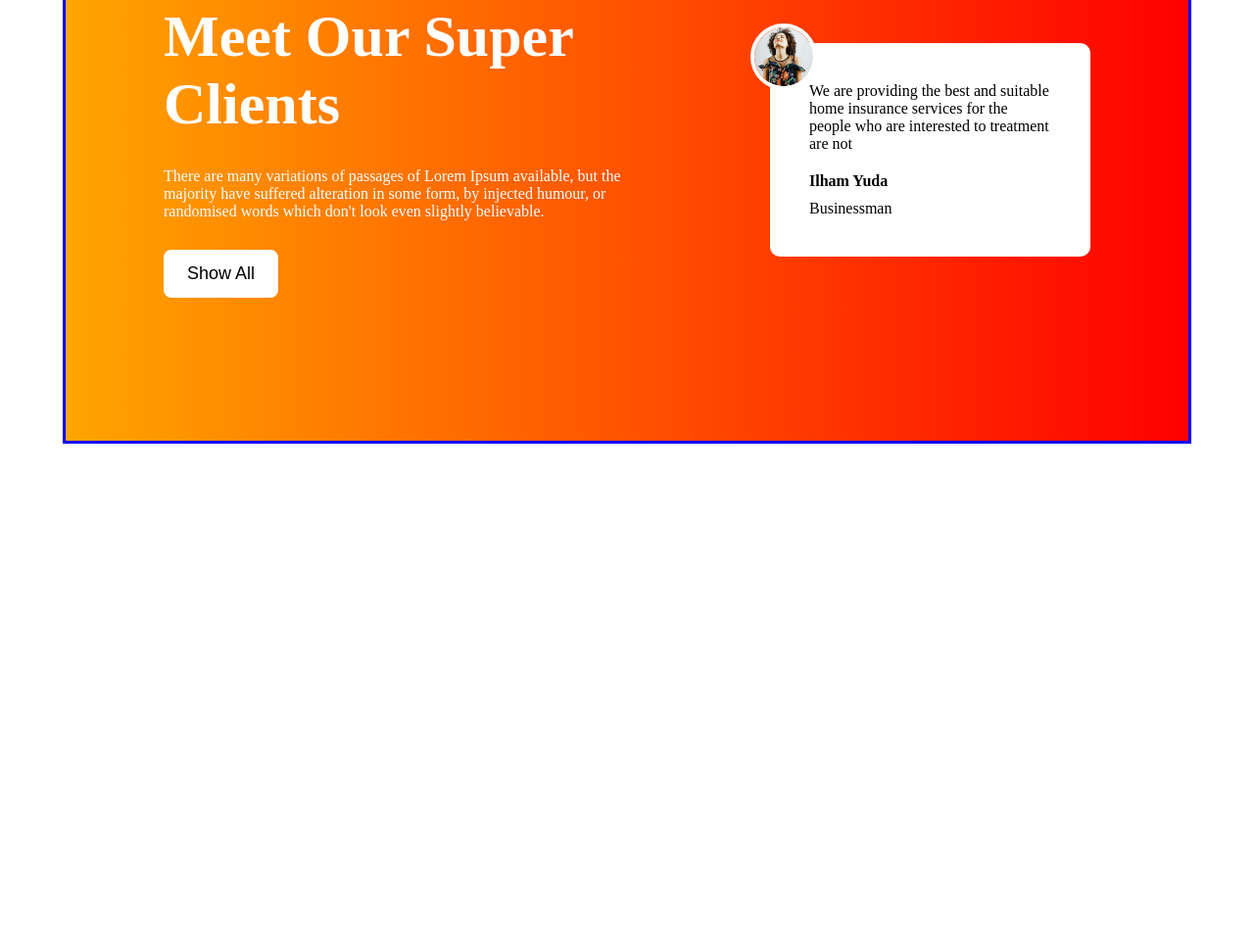
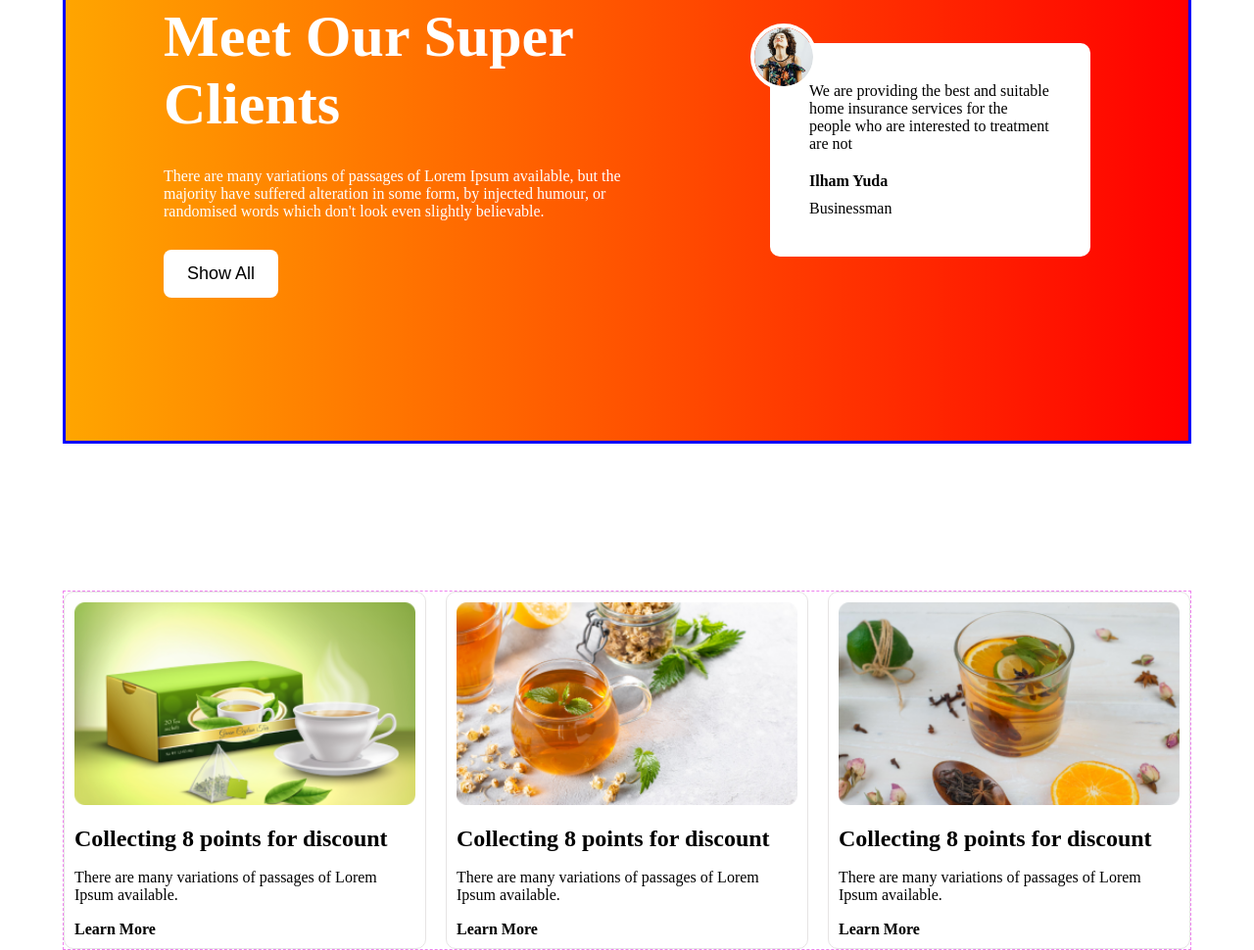
Before and after one commit to md-mohosin/Tea-house, a plain HTML site: page index.html in a window 1280 px wide. Shown: the part 1554-2524 px from the top of the page at 98% size. Before the commit the page ends 2007 px from the top, so only its background shows below. Drawn offline with Linux system fonts and the light colour scheme.

Commit message:
event section create

```diff
--- a/index.html
+++ b/index.html
@@ -111,19 +111,58 @@
     <section class="client-section">
         <div class="client-heading">
             <h1>Meet Our Super Clients</h1>
-            <p style="padding:30px 0;">There are many variations of passages of Lorem Ipsum available, but the majority have suffered alteration
+            <p style="padding:30px 0;">There are many variations of passages of Lorem Ipsum available, but the majority
+                have suffered alteration
                 in some form, by injected humour, or randomised words which don't look even slightly believable. </p>
             <button>Show All</button>
         </div>
         <div>
             <div class="review">
-                <p style="padding-bottom: 20px;">We are providing the best and suitable home insurance services for the people who are interested to treatment are not</p>
+                <p style="padding-bottom: 20px;">We are providing the best and suitable home insurance services for the
+                    people who are interested to treatment are not</p>
                 <h4>Ilham Yuda</h4>
                 <p style="padding-top: 10px;">Businessman</p>
                 <img src="./images/Ellipse 148.png" alt="">
             </div>
         </div>
     </section>
+
+
+
+
+
+
+    <section class="news">
+        <div class="news-card-container">
+            <div class="news-card">
+                <img src="./images/events1.png" alt="">
+                <div>
+                    <h1 style="padding-top: 17px;">Collecting 8 points for discount</h1>
+                    <p style="padding-top: 17px;">There are many variations of passages of Lorem Ipsum available.</p>
+                    <h4 style="padding-top: 17px;">Learn More</h4>
+                </div>
+            </div>
+            <div class="news-card">
+                <img src="./images/events2.png" alt="">
+                <div>
+                    <h1 style="padding-top: 17px;">Collecting 8 points for discount</h1>
+                    <p style="padding-top: 17px;">There are many variations of passages of Lorem Ipsum available.</p>
+                    <h4 style="padding-top: 17px;">Learn More</h4>
+                </div>
+            </div>
+            <div class="news-card">
+                <img src="./images/events3.png" alt="">
+                <div>
+                    <h1 style="padding-top: 17px;">Collecting 8 points for discount</h1>
+                    <p style="padding-top: 17px;">There are many variations of passages of Lorem Ipsum available.</p>
+                    <h4 style="padding-top: 17px;">Learn More</h4>
+                </div>
+            </div>
+        </div>
+    </section>
+
+
+
 </body>
 
 </html>
--- a/style.css
+++ b/style.css
@@ -168,3 +168,36 @@ header {
     border: 4px solid white;
     border-radius: 50%;
 }
+
+
+
+
+
+
+
+
+
+.news{
+    border: 1px dashed violet;
+    max-width: 1440px;
+    width: 90%;
+    margin: 0 auto;
+    margin-top: 150px;
+}
+
+
+.news-card{
+    width: 370px;height: auto;
+    border: 1px solid #e6e4e4;
+    padding: 10px;
+    border-radius: 10px;
+}
+.news-card img {
+    width: 100%;
+}
+
+
+.news-card-container{
+    display: flex;
+    justify-content: space-between;
+}
```
Also changed, not shown: images/events1.png (renamed from images/Rectangle 14.png), images/events2.png (renamed from images/Rectangle 14 (2).png), images/events3.png (renamed from images/Rectangle 14 (1).png).
